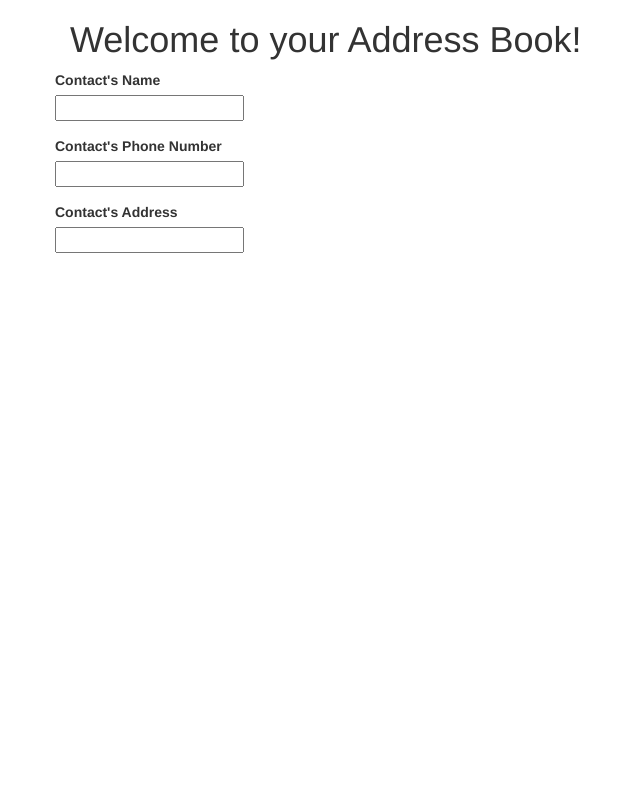
After one commit to calascionec/Address_book, a PHP site: template views/address_book.html.twig in a window 1280 px wide. The commit adds this page. Shown: the whole page, without its empty margins (0-640 px from the left). Run offline with PHP 8.4, Linux system fonts and the light colour scheme; the template is opened without the code that fills it, so the values that code supplies are empty; some libraries are stand-ins or nearby versions.

Commit message:
add contact form

```diff
--- a/app/app.php
+++ b/app/app.php
@@ -23,11 +23,11 @@
 
 //set the root route
 
-    $app->get('/', function use ($app) {
+    $app->get('/', function() use ($app) {
 
-        return $app['twig']->redner('address_book.html.twig', array('contacts' => Contact::getAll()));
+        return $app['twig']->render('address_book.html.twig', array('contacts' => Contact::getAll()));
     });
 
 
-
+    return $app;
  ?>
--- /dev/null
+++ b/views/address_book.html.twig
@@ -0,0 +1,28 @@
+<html>
+    <head>
+        <title>Address Book</title>
+        <link rel="stylesheet" href="https://maxcdn.bootstrapcdn.com/bootstrap/3.3.5/css/bootstrap.min.css">
+    </head>
+    <body>
+        <div class="container">
+            <h1>Welcome to your Address Book!</h1>
+
+            <form action="/add_new_contact" method="post" class="form-horizontal">
+                <div class="form-group">
+                    <label for="name">Contact's Name</label><br>
+                    <input type="text" name="name">
+                </div>
+                <div class="form-group">
+                    <label for="number">Contact's Phone Number</label><br>
+                    <input type="tel" name="number">
+                </div>
+                <div class="form-group">
+                    <label for="address">Contact's Address</label><br>
+                    <input type="text" name="address">
+                </div>
+
+            </form>
+
+        </div>
+    </body>
+</html>
```
